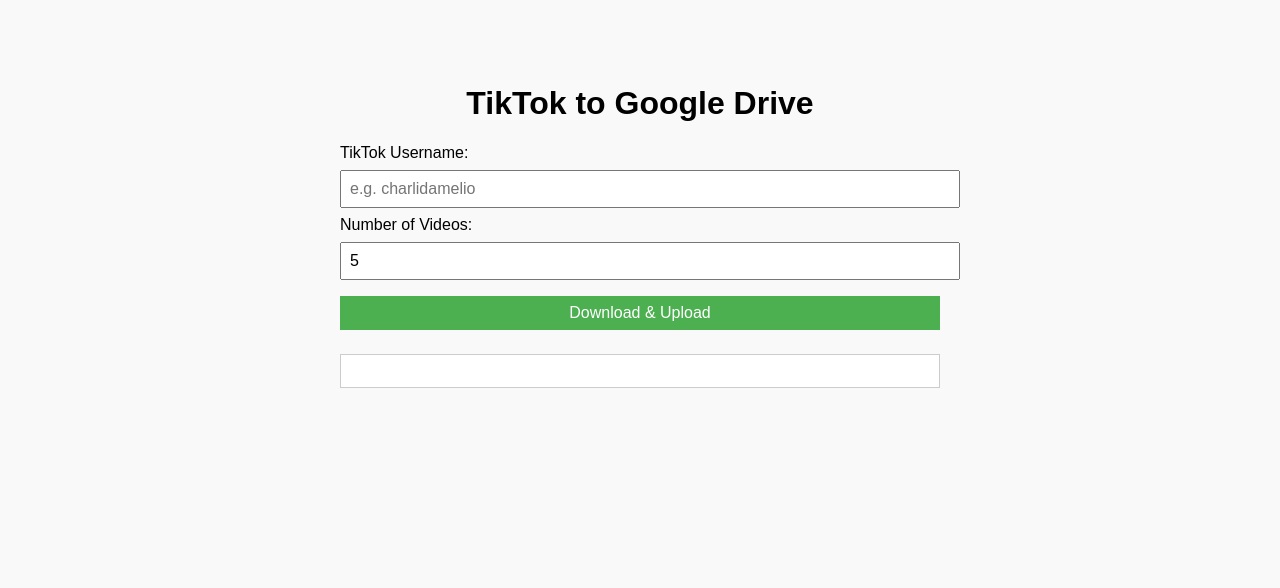
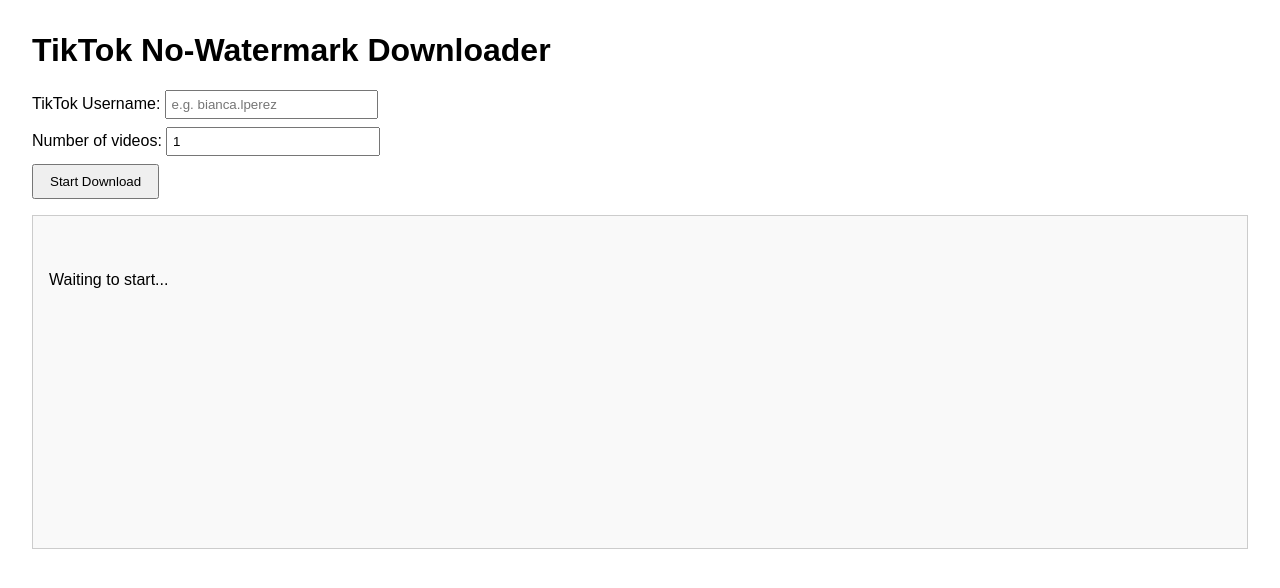
Before and after one commit to chaoticgoodprojects/selfiescraper, a Flask app: page / in a window 1280 px wide. Shown: the top 588 px of the page. Run offline with Flask 3, Linux system fonts and the light colour scheme; parts of the project's set-up code (start-up, migrations or seed data) failed here and were passed over.

Commit message:
updatepy2

```diff
--- a/templates/index.html
+++ b/templates/index.html
@@ -1,55 +1,38 @@
 <!DOCTYPE html>
 <html lang="en">
 <head>
-    <meta charset="UTF-8">
-    <title>TikTok to Google Drive</title>
+  <meta charset="UTF-8" />
+  <meta name="viewport" content="width=device-width, initial-scale=1.0"/>
+  <title>TikTok Downloader</title>
   <style>
-        body {
-            font-family: Arial, sans-serif;
-            max-width: 600px;
-            margin: 2rem auto;
-            padding: 2rem;
-            background-color: #f9f9f9;
-            border-radius: 8px;
-        }
-        h1 {
-            text-align: center;
-        }
-        input, button {
-            padding: 0.5rem;
-            margin: 0.5rem 0;
-            width: 100%;
-            font-size: 1rem;
-        }
-        button {
-            background-color: #4CAF50;
-            color: white;
-            border: none;
-            cursor: pointer;
-        }
-        #status {
-            margin-top: 1rem;
-            background-color: #fff;
-            border: 1px solid #ccc;
-            padding: 1rem;
-            max-height: 300px;
-            overflow-y: auto;
-        }
+    body { font-family: sans-serif; margin: 2rem; }
+    form { margin-bottom: 1rem; }
+    label { display: block; margin: 0.5rem 0; }
+    input { padding: 0.3rem; width: 200px; }
+    button { padding: 0.5rem 1rem; }
+    #status { border: 1px solid #ccc; padding: 1rem; height: 300px; overflow-y: scroll; white-space: pre-wrap; background: #f9f9f9; }
+    #status p { margin: 0.2rem 0; }
   </style>
 </head>
 <body>
-    <h1>TikTok to Google Drive</h1>
+
+  <h1>TikTok No-Watermark Downloader</h1>
+
   <form id="download-form">
-        <label for="username">TikTok Username:</label>
-        <input type="text" id="username" name="username" placeholder="e.g. charlidamelio" required>
-
-        <label for="count">Number of Videos:</label>
-        <input type="number" id="count" name="count" value="5" min="1" max="20" required>
-
-        <button type="submit">Download & Upload</button>
+    <label>
+      TikTok Username:
+      <input type="text" id="username" name="username" placeholder="e.g. bianca.lperez" required />
+    </label>
+    <label>
+      Number of videos:
+      <input type="number" id="count" name="count" min="1" value="1" required />
+    </label>
+    <button type="submit">Start Download</button>
   </form>
 
-    <div id="status"></div>
+  <div id="status">
+    <p>Waiting to start...</p>
+  </div>
 
   <script>
     document.addEventListener("DOMContentLoaded", () => {
@@ -58,9 +41,7 @@
 
       form.addEventListener("submit", function(e) {
         e.preventDefault();
-
-      // Clear previous status messages
-      statusDiv.innerHTML = "";
+        statusDiv.innerHTML = "";  // clear old messages
 
         const username = document.getElementById("username").value;
         const count    = document.getElementById("count").value;
@@ -71,22 +52,23 @@
           body: `username=${encodeURIComponent(username)}&count=${encodeURIComponent(count)}`
         })
         .then(async r => {
-        // Read raw text for debugging
           const text = await r.text();
           console.log("Raw /start response:", text);
 
-        // Try parsing as JSON
+          let data;
           try {
-          const data = JSON.parse(text);
-          console.log("Parsed JSON:", data);
+            data = JSON.parse(text);
+          } catch (err) {
+            console.error("Invalid JSON from /start:", err);
+            throw new Error("Server did not return valid JSON.");
+          }
+          if (data.error) {
+            throw new Error(data.error);
+          }
           return data;
-        } catch (e) {
-          console.error("Invalid JSON from /start:", e);
-          throw new Error("Invalid JSON from /start: " + e.message);
-        }
         })
         .then(data => {
-        // Now open the SSE stream
+          // Open SSE stream
           const evtSrc = new EventSource(`/progress/${data.session_id}`);
           evtSrc.onmessage = evt => {
             const p = document.createElement("p");
@@ -100,7 +82,7 @@
           evtSrc.onerror = () => {
             if (evtSrc.readyState !== EventSource.CLOSED) {
               const p = document.createElement("p");
-            p.textContent = "❌ Stream error – please check server logs.";
+              p.textContent = "❌ Stream error – check server logs.";
               statusDiv.appendChild(p);
             }
             evtSrc.close();
@@ -114,5 +96,6 @@
       });
     });
   </script>
+
 </body>
 </html>
```
Lines whose indentation alone changed are shown as unchanged.
